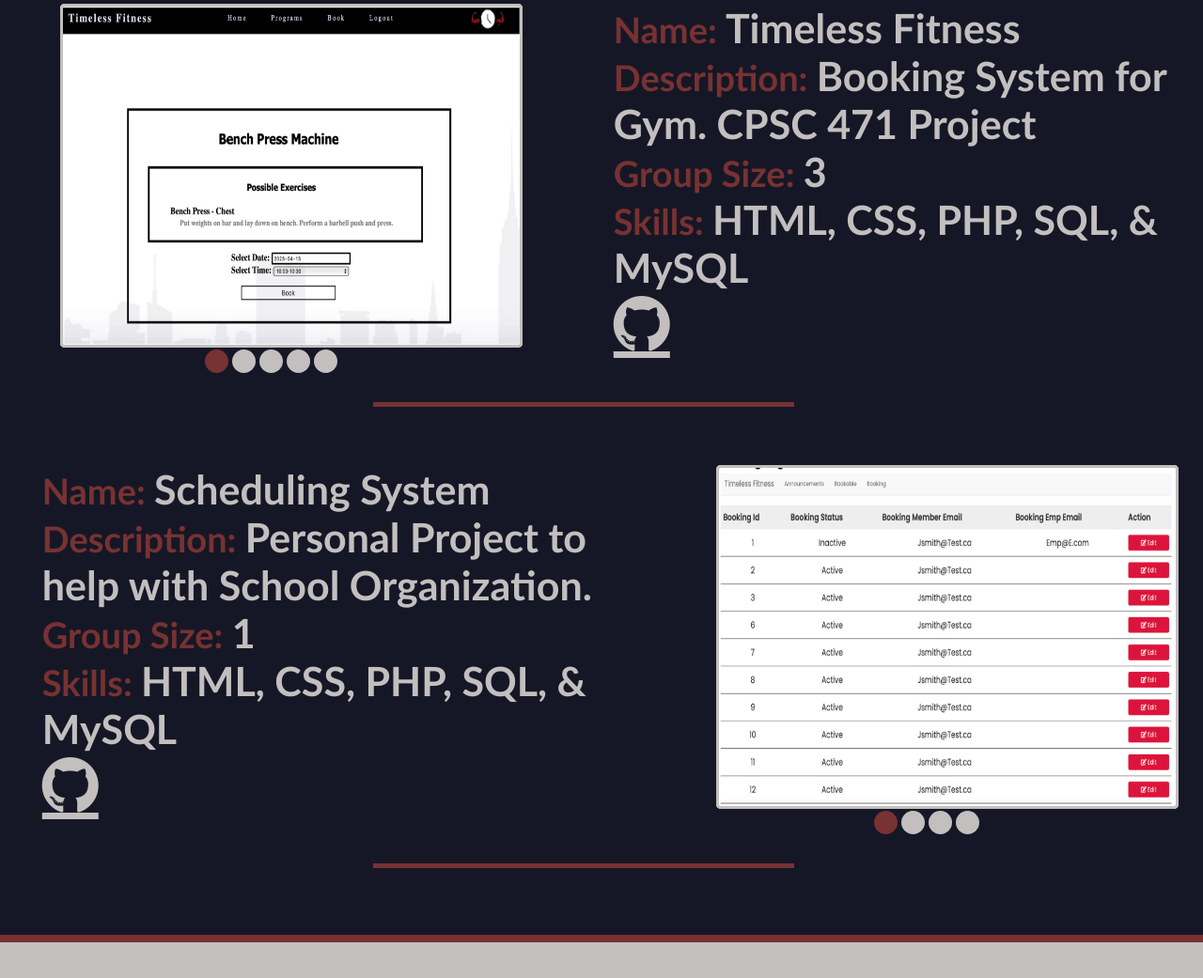
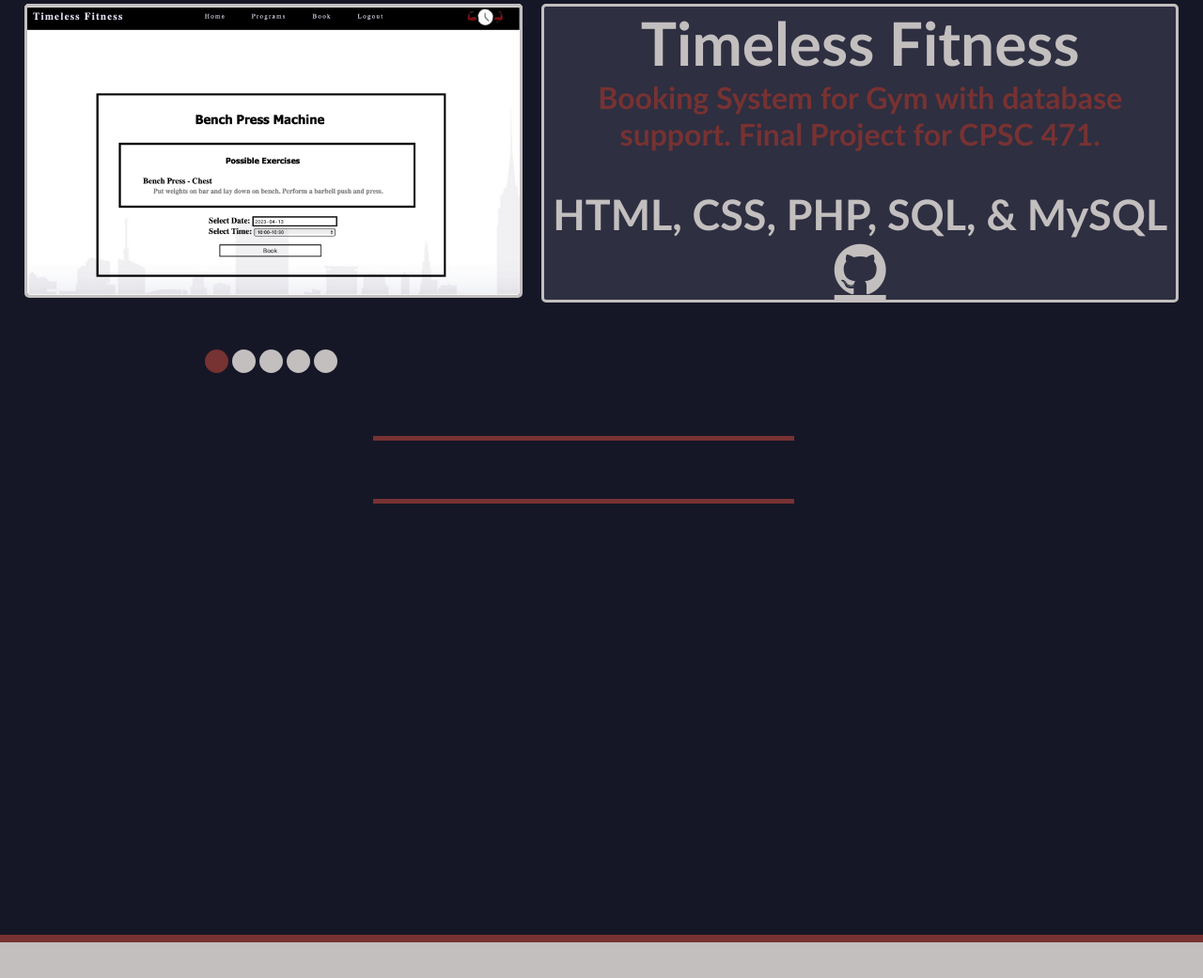
Before and after one commit to mkrn52/mkrn52.github.io, a plain HTML site: page index.html in a window 1280 px wide. Shown: the part 1821-2862 px from the top of the page at 94% size. Drawn offline with Linux system fonts and the light colour scheme.

Commit message:
Change project text formatting

```diff
--- a/index.html
+++ b/index.html
@@ -75,50 +75,25 @@
                 </div>
                 <div class="p1Text">
                     <h1 class="projectText">
-                        Name: <span class="ProjectSpecialWords">Timeless Fitness</span>
+                        <span class="ProjectTitles">Timeless Fitness</span>
                         <br>
-                        Description: <span class="ProjectSpecialWords">Booking System for Gym. CPSC 471 Project</span>
+                        Booking System for Gym with database support. Final Project for CPSC 471.
                         <br>
-                        Group Size: <span class="ProjectSpecialWords">3</span>
                         <br>
-                        Skills: <span class="ProjectSpecialWords">HTML, CSS, PHP, SQL, & MySQL</span>
+                         <span class="ProjectSpecialWords">HTML, CSS, PHP, SQL, & MySQL</span>
+                         <br>
+
+                         <a class="fa fa-brands fa-github" href="https://github.com/mkrn52/471Project" Title="View Project on Github"></a>
                    </h1>
-                   <a class="fa fa-brands fa-github" href="https://github.com/mkrn52/471Project" Title="View Project on Github"></a>
                 </div>
             </div>
-
+            <br>
+            <br>
             <hr class="projectsSeparator">
             <br>
             <br>
             <br>
-            <div class="p2">
-                <div class="p2Text">
-                    <h1 class="projectText">
-                        Name: <span class="ProjectSpecialWords">Scheduling System</span>
-                        <br>
-                        Description: <span class="ProjectSpecialWords">Personal Project to help with School Organization.</span>
-                        <br>
-                        Group Size: <span class="ProjectSpecialWords">1</span>
-                        <br>
-                        Skills: <span class="ProjectSpecialWords">HTML, CSS, PHP, SQL, & MySQL</span>
-                   </h1>
-                   <a class="fa fa-brands fa-github" href="https://github.com/mkrn52/471Project" Title="View Project on Github"></a>
-                </div>
-                <div class="p2Right">
-                    <div class="p2ImgDiv">
-                        <img  id="img-1" class="p1Img" src="images/Timeless_Login.png" alt="Login">
-                        <img  id="img-2" class="p1Img" src="images/Timeless_Home.png" alt="Home">
-                        <img  id="img-3" class="p1Img" src="images/Timeless_Employee.png" alt="Employee">
-                        <img  id="img-4" class="p1Img" src="images/Timeless_bookings.png" alt="Bookings">
-                    </div>
-                    <div class="p2ImgBtn">
-                        <span class="switchDot2 DotActive" onclick="slideSwitch(2,0)"></span>
-                        <span class="switchDot2" onclick="slideSwitch(2,1)"></span>
-                        <span class="switchDot2" onclick="slideSwitch(2,2)"></span>
-                        <span class="switchDot2" onclick="slideSwitch(2,3)"></span>
-                    </div>
-                </div>
-            </div>
+
             <hr class="projectsSeparator">
             <br>
             <br>
--- a/style.css
+++ b/style.css
@@ -657,10 +657,10 @@ nav.active .nav-links li:hover a{
 }
 .p1ImgDiv img, .p2ImgDiv img{
     border-style: solid;
-    margin-left: 5%;
+    margin-left: 2%;
     position: absolute;
-    height: 45vh;
-    width: 38vw;
+    height: auto;
+    width: 41vw;
     border-radius: 5px;
     border-color: rgb(195, 191, 191);
     ;
@@ -685,18 +685,26 @@ nav.active .nav-links li:hover a{
 
 .projectText{
     margin: 0px;
-    font-size: 38px;
-    background-color: transparent;
+    font-size: 2.5vw;
+    background-color:rgba(95, 97, 121, 0.324);
+    border-radius: 5px;
+    border-style: solid;
+    border-color: rgb(195, 191, 191);
     color: rgb(119, 50, 50);
     font-family:'Trebuchet MS', 'Lucida Sans Unicode', 'Lucida Grande', 'Lucida Sans', Arial, sans-serif;
 }
 .ProjectSpecialWords{
-    font-size: 43px;
+    font-size: 3.5vw;
     color: rgb(195, 191, 191);
+}
+.ProjectTitles{
+  font-size: 5vw;
+  color: rgb(195, 191, 191);
 
 }
 .p1Text{
-    margin-left: 6%;
+    text-align: center;
+    margin-right: 2%;
 }
 .p2Text{
     margin-left: 3%;
@@ -707,7 +715,7 @@ nav.active .nav-links li:hover a{
     margin: 0px;
     padding-top: 1%;
     height: 20vh;
-    font-size: 90px;
+    font-size: 7vw;
     text-align: center;
     color: rgb(195, 191, 191);
     font-family:'Trebuchet MS', 'Lucida Sans Unicode', 'Lucida Grande', 'Lucida Sans', Arial, sans-serif;
@@ -767,7 +775,7 @@ nav.active .nav-links li:hover a{
     font-size: 38px;
 }
 .p1Text .fa.fa-brands.fa-github,.p2Text .fa.fa-brands.fa-github {
-    font-size: 70px;
+    font-size: 5vw;
     color: rgb(195, 191, 191);
 }
 /** Contact Div*/
```
